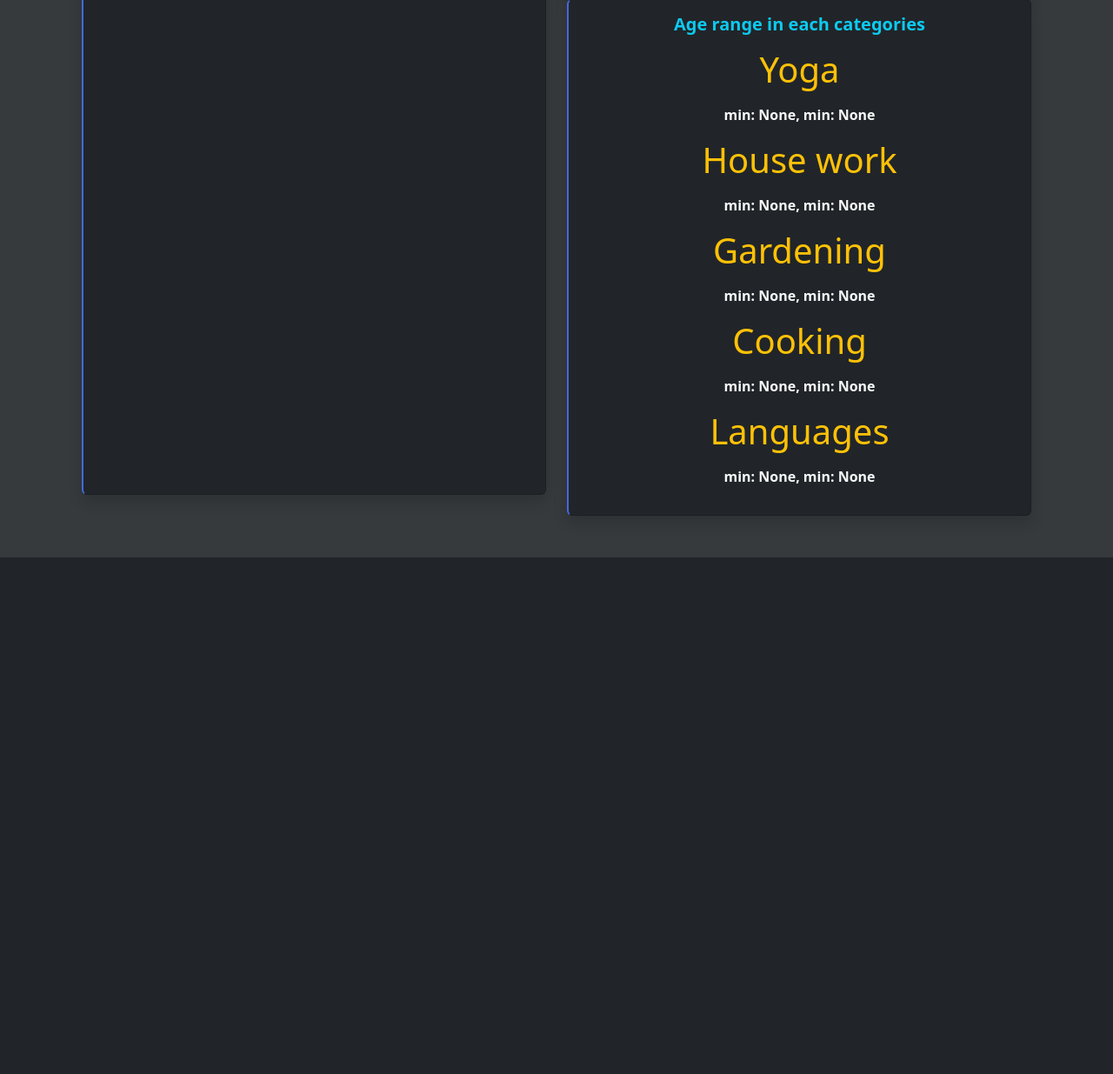
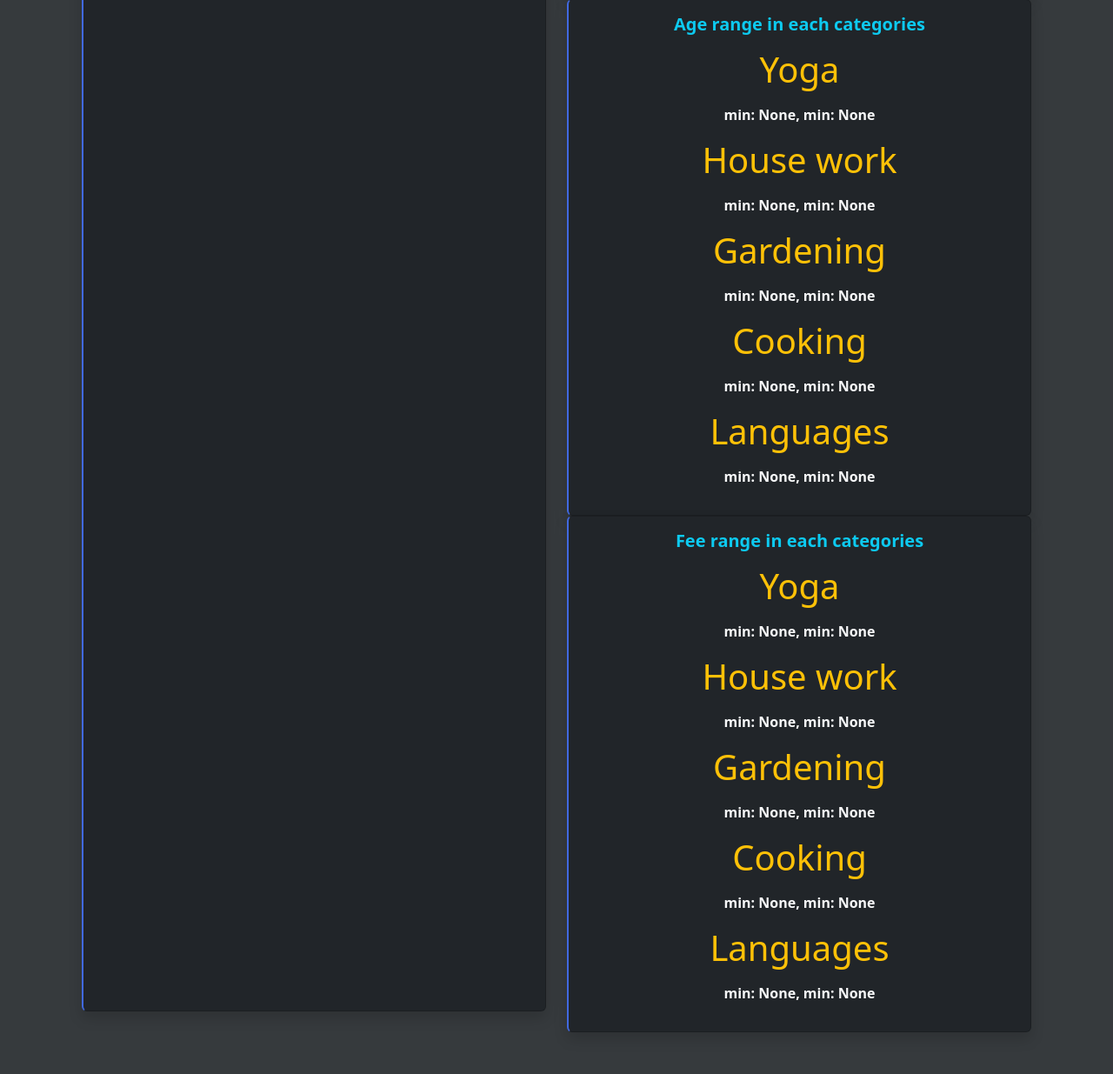
Before and after one commit to PichapopRo/community-tutor, a Django app: page /local-tutor/statistics in a window 1280 px wide. Shown: the part 901-2136 px from the top of the page at 87% size. Before the commit the page ends 1542 px from the top, so only its background shows below. Run offline with Django 5.2, Linux system fonts and the light colour scheme; data comes from the database, SQL or seed files in the repository; data that the repository does not hold is empty; some libraries are stand-ins or nearby versions; some web fonts are replaced.

Commit message:
Added fee range

```diff
--- a/webpage/templates/statistics.html
+++ b/webpage/templates/statistics.html
@@ -156,6 +156,19 @@
             </div>
           </div>
         </div>
+        <div class="col-lg-12">
+          <div class="card bg-dark text-light shadow h-100">
+            <div class="card-body text-center">
+              <h5 class="text-info"><strong>Fee range in each categories </strong></h5>
+              {% for fee in fee_range %}
+                <p class="display-6 text-warning mt-3">
+                  <strong>{{ fee.name }}</strong>
+                </p>
+                <p class="text-light"><strong> min: {{ fee.min_fee }}, min: {{fee.max_fee}}</strong></p>
+              {% endfor %}
+            </div>
+          </div>
+        </div>
       </div>
     </div>
   </div>
--- a/webpage/views.py
+++ b/webpage/views.py
@@ -260,6 +260,20 @@ class StatisticView(generic.TemplateView):
 
         return age_ranges
 
+    def get_min_max_fee(self):
+        categories = []
+        for category in Category.objects.all():
+            name = category.category_name
+            min_fee = Session.objects.filter(category=category).order_by('fee').first()
+            if min_fee:
+                min_fee = min_fee.fee
+            max_fee = Session.objects.filter(category=category).order_by('-fee').first()
+            if max_fee:
+                max_fee = max_fee.fee
+            categories.append({'name': name, 'min_fee': min_fee, 'max_fee': max_fee})
+
+        return categories
+
     def get_context_data(self, **kwargs: Any) -> dict[str, Any]:
         NUMBER_OF_POPULAR_TUTORS = 5
         context =  super().get_context_data(**kwargs)
@@ -271,6 +285,7 @@ class StatisticView(generic.TemplateView):
         context['avg_course_per_tutor'] = self.get_avg_courses_per_tutor()
         context['ctg_with_most_rev'] = self.get_catagory_with_most_revenue()
         context['age_range'] = self.get_age_range_of_each_category()
+        context['fee_range'] = self.get_min_max_fee()
 
         return context
 
```
